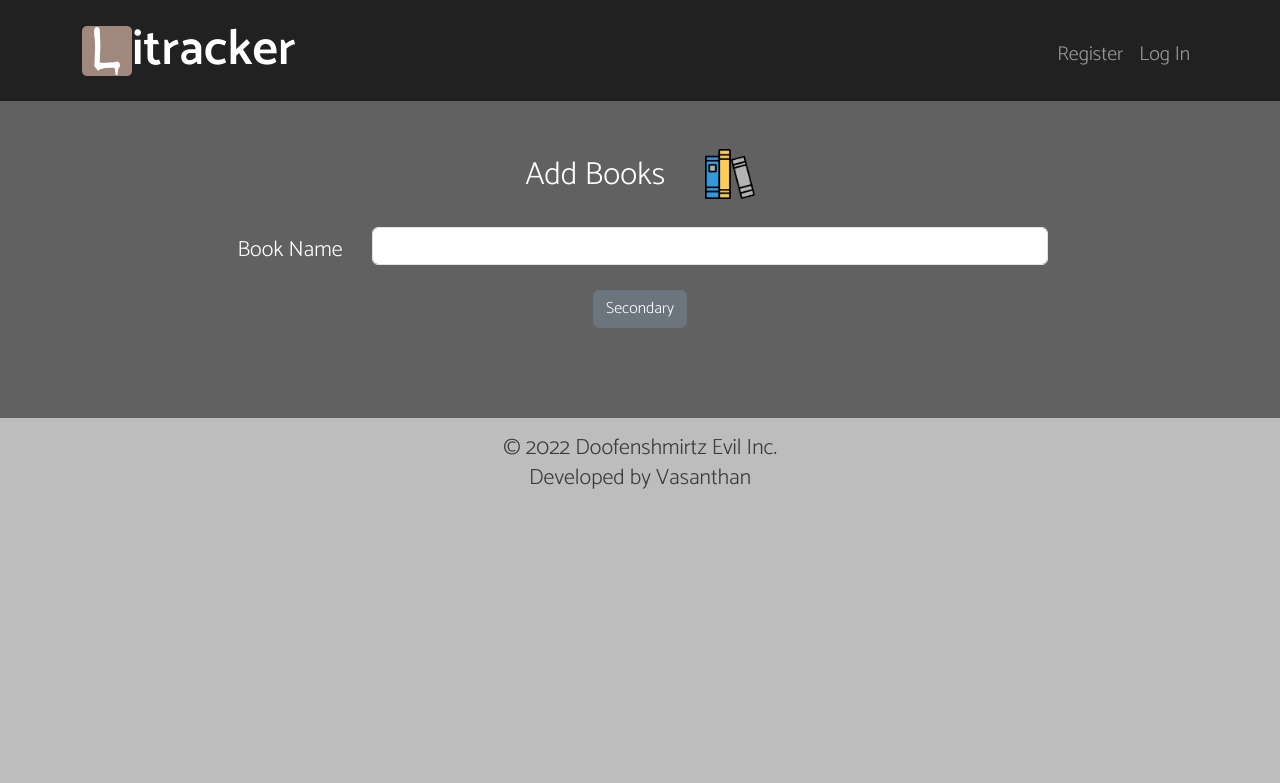
After one commit to srvasanthan33/CS50_Final_Project, a Flask app: template templates/add.html in a window 1280 px wide. The commit adds this page. Shown: the top 783 px of the page. Run offline with Flask 2, Linux system fonts and the light colour scheme; the template is opened without the code that fills it, so the values that code supplies are empty; some libraries are stand-ins or nearby versions.

Commit message:
basic structure1

```diff
--- a/app.py
+++ b/app.py
@@ -19,7 +19,7 @@ app.config["TEMPLATES_AUTO_RELOAD"] = True
 #app.jinja_env.filters["usd"] = usd
 
 # Configure session to use filesystem (instead of signed cookies)
-app.config["SESSION_PERMANENT"] = False
+app.config["SESSION_PERMANENT"] = True
 app.config["SESSION_TYPE"] = "filesystem"
 Session(app)
 
@@ -35,11 +35,25 @@ def after_request(response):
     return response
 
 
-@app.route("/")
+@app.route("/",methods =["GET","POST"])
 @login_required
 def index():
     """ shows The three books read by user"""
-    return apology("Login page")
+    if request.method == "GET":
+        u_id = session["user_id"]
+        rows = db.execute("SELECT * from registrants where id = ?",u_id)
+
+        name = rows[0]["name"]
+        username = rows[0]["username"]
+        points = rows[0]["points"]
+
+        return render_template("index.html",name=name,points=points)
+
+
+
+    return apology("post")
+
+
 
 
 @app.route("/login", methods=["GET", "POST"])
@@ -114,6 +128,18 @@ def register():
 @login_required
 def add():
     """Will update the reading """
+
+    if request.method == "GET":
+        u_id = session["user_id"]
+        rows = db.execute("SELECT * from registrants where id = ?",u_id)
+
+        name = rows[0]["name"]
+        username = rows[0]["username"]
+        points = rows[0]["points"]
+
+        return render_template("add.html",points=points)
+
+
     return apology("ADD")
 
 @app.route("/leaderboard", methods=["GET", "POST"])
--- a/static/styles.css
+++ b/static/styles.css
@@ -3,6 +3,7 @@ body{
     color:white;
     font-family: 'Catamaran', sans-serif;
     background-color: #BDBDBD;
+    font-size: 22px;
 }
 main{
     background-color: #616161;
@@ -21,6 +22,9 @@ nav #nav_logo{
     align-items: center;
 }
 
+.navbar-nav{
+    align-items: center;
+}
 
 li .nav-link{
     font-size: 20px;
@@ -34,3 +38,7 @@ li .nav-link{
 #footer p{
     padding: 15px 30%;
 }
+
+.Search{
+    padding:20px 150px;
+}
--- /dev/null
+++ b/templates/add.html
@@ -0,0 +1,30 @@
+{% extends "layout.html" %}
+
+{% block title %}
+    Index
+{% endblock %}
+
+{% block main %}
+
+    <div class="container">
+        <h2>Add Books &emsp;<img src="/static/book.png" alt="logo" width="50px" class="d-inline-block align-text-top"></h2>
+    </div>
+
+    <div class="container" id = "add_form">
+        <form class="Search" name = "Search" >
+
+            <div class="mb-3 row">
+                <label for="BookSearch" class="col-sm-2 col-form-label">Book Name</label>
+                <div class="col-sm-10">
+                  <input type="search" class="form-control" id="BookSearch" name = "BookSearch" required>
+                </div>
+              </div>
+
+              <div>
+                <button type="submit" class="btn btn-secondary">Secondary</button>
+              </div>
+
+        </form>
+    </div>
+
+{% endblock %}
--- a/templates/layout.html
+++ b/templates/layout.html
@@ -27,7 +27,6 @@
                 <li class="nav-item"><a class="nav-link" aria-current="page" href="/add">Add</a></li>
                 <li class="nav-item"><a class="nav-link" aria-current="page" href="/leaderboard">Leaderboard</a></li>
                 <li class="nav-item"><a class="nav-link" aria-current="page" href="/logs">Logs</a></li>
-                <li class="nav-item"><a class="nav-link" aria-current="page" href="/in-develop">in-develop</a></li>
                 <li class="nav-item"><a class="nav-link" href="/logout">Log Out</a></li>
             </ul>
             {% else %}
@@ -36,12 +35,15 @@
                 <li class="nav-item"><a class="nav-link" href="/login">Log In</a></li>
             </ul>
             {% endif %}
-
             </div>
         </div>
     </nav>
 
+
     <main class="container-fluid py-5 text-center">
+        {% if session["user_id"]%}
+        <h3 class="text-end"> <span class="badge bg-dark">Lits: {{points}}</span></h3>
+        {% endif %}
         {% block main %}{% endblock %}
     </main>
 
```
Also changed, not shown: templates/index.html (added, +18 -0 lines), static/book.png (added), 11 other files.
